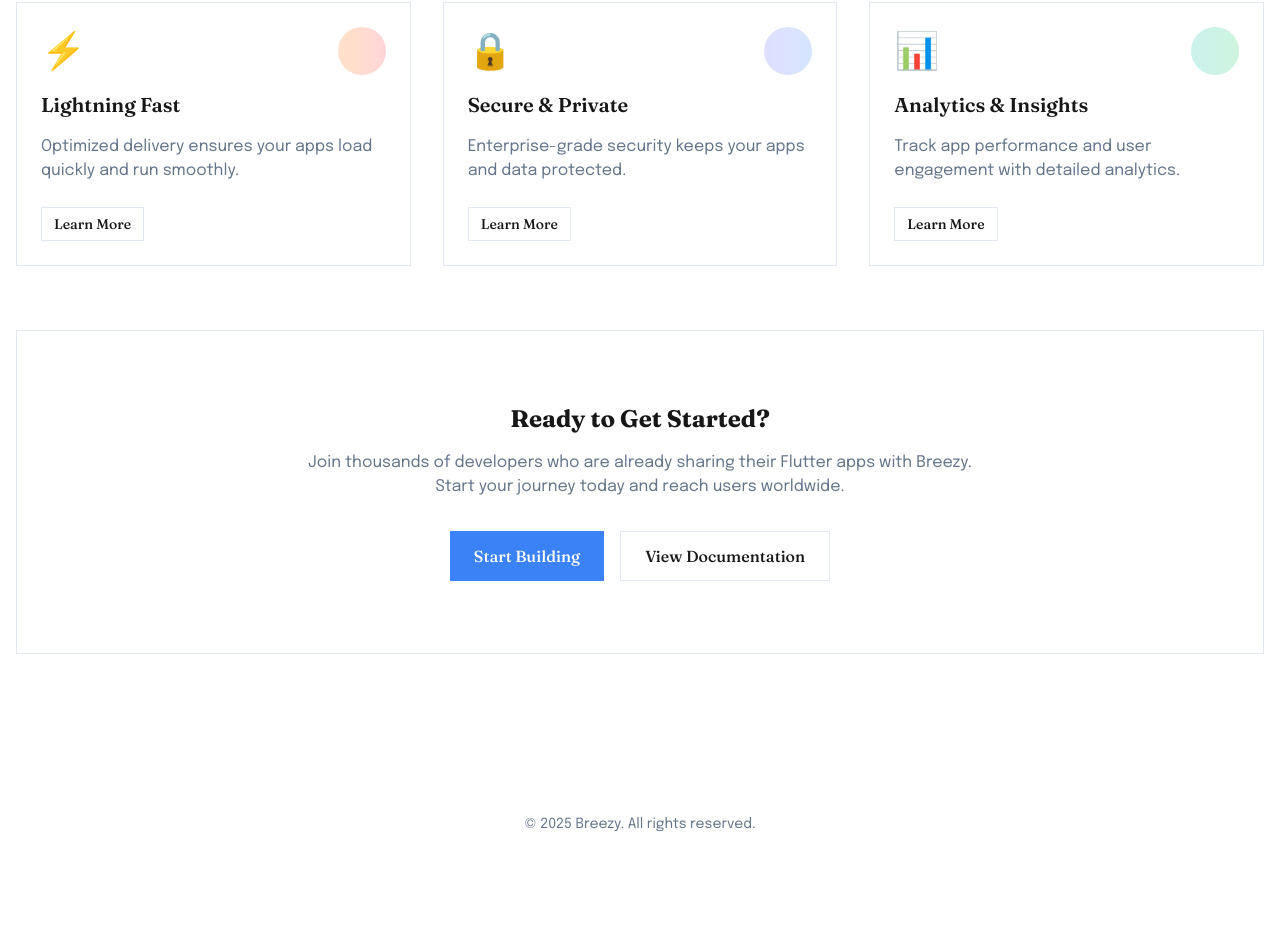
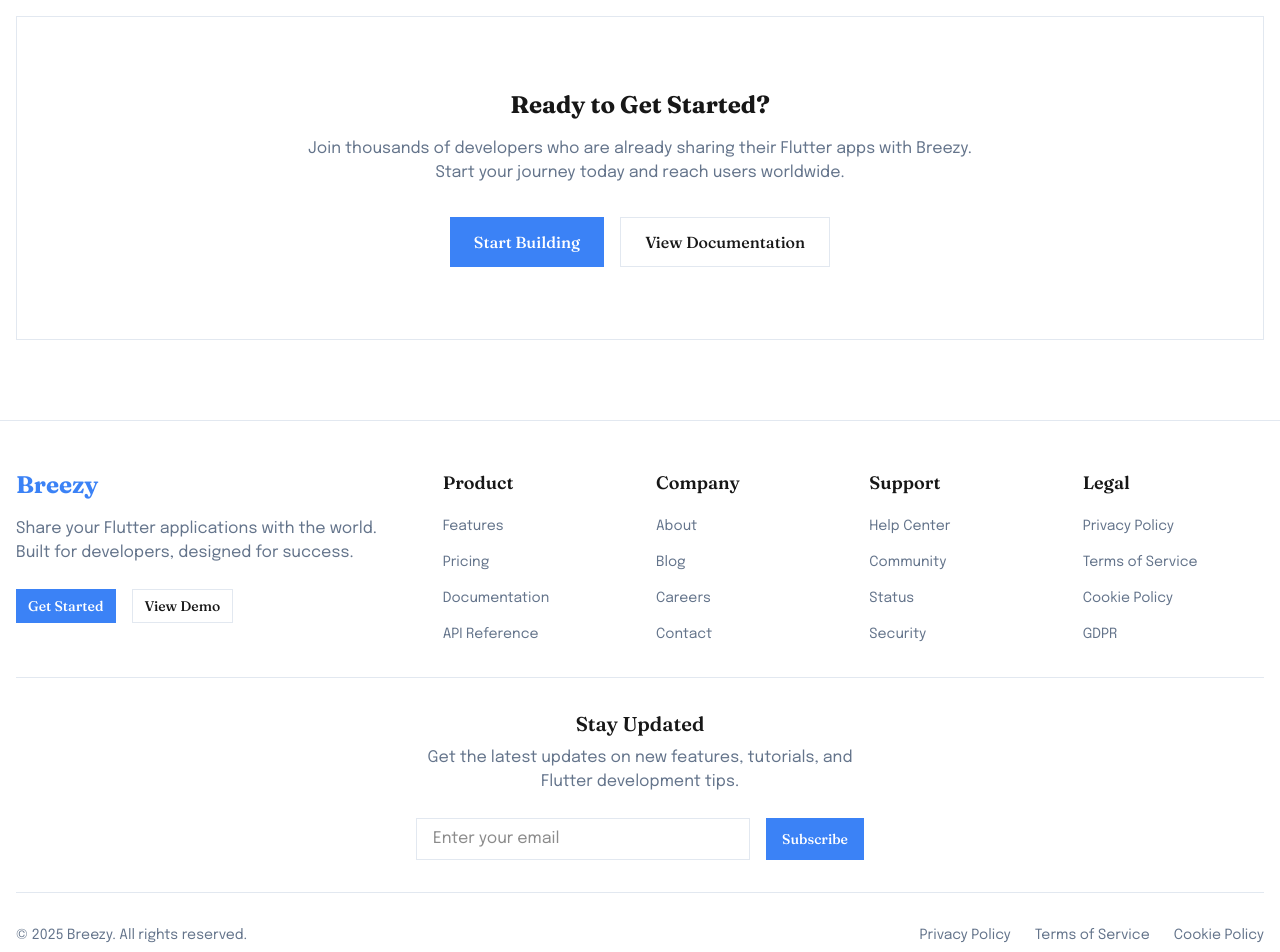
Before and after one commit to Tinalexman/breezy, a Next.js app in the folder frontend/: page / in a window 1280 px wide. Shown: the part 1350-2302 px from the top of the page. Before the commit the page ends 2216 px from the top, so only its background shows below. Built offline with nearby package versions, Linux system fonts and the light colour scheme.

Commit message:
Completed the homepage

```diff
--- a/frontend/src/components/home/Features.tsx
+++ b/frontend/src/components/home/Features.tsx
@@ -7,45 +7,24 @@ import { Button } from "@/components/ui/Button";
 const features = [
   {
     icon: "🚀",
-    title: "Easy Deployment",
+    title: "Easy Deployment & Global Sharing",
     description:
-      "Deploy your Flutter apps with just a few clicks. No complex setup required.",
+      "Deploy your Flutter apps with just a few clicks and share them with users worldwide. No complex setup required, instant access across all devices.",
     color: "from-blue-500 to-cyan-500",
   },
   {
-    icon: "🌐",
-    title: "Global Sharing",
+    icon: "📱",
+    title: "Cross-Platform & Lightning Fast",
     description:
-      "Share your apps with users worldwide. Instant access across all devices.",
-    color: "from-green-500 to-emerald-500",
-  },
-  {
-    icon: "📱",
-    title: "Cross-Platform",
-    description:
-      "Your Flutter apps work seamlessly on iOS, Android, and web platforms.",
+      "Your Flutter apps work seamlessly on iOS, Android, and web platforms with optimized delivery ensuring quick loading and smooth performance.",
     color: "from-purple-500 to-pink-500",
   },
   {
-    icon: "⚡",
-    title: "Lightning Fast",
+    icon: "🔒",
+    title: "Secure & Analytics-Driven",
     description:
-      "Optimized delivery ensures your apps load quickly and run smoothly.",
-    color: "from-orange-500 to-red-500",
-  },
-  {
-    icon: "🔒",
-    title: "Secure & Private",
-    description:
-      "Enterprise-grade security keeps your apps and data protected.",
+      "Enterprise-grade security keeps your apps and data protected while detailed analytics help you track performance and user engagement.",
     color: "from-indigo-500 to-blue-500",
-  },
-  {
-    icon: "📊",
-    title: "Analytics & Insights",
-    description:
-      "Track app performance and user engagement with detailed analytics.",
-    color: "from-teal-500 to-green-500",
   },
 ];
 
@@ -71,7 +50,7 @@ const Features = () => {
         </motion.div>
 
         {/* Features Grid */}
-        <div className="grid grid-cols-1 md:grid-cols-2 lg:grid-cols-3 gap-8">
+        <div className="grid grid-cols-1 md:grid-cols-3 gap-8">
           {features.map((feature, index) => (
             <motion.div
               key={index}
@@ -82,21 +61,13 @@ const Features = () => {
             >
               <Card hover className="h-full">
                 <CardHeader>
-                  <div className="flex items-center justify-between mb-4">
-                    <div className="text-4xl">{feature.icon}</div>
-                    <div
-                      className={`w-12 h-12 rounded-full bg-gradient-to-r ${feature.color} opacity-20`}
-                    ></div>
-                  </div>
+                  <div className="text-4xl my-2">{feature.icon}</div>
                   <h3 className="text-xl font-semibold text-theme-foreground font-[family-name:var(--font-fraunces)]">
                     {feature.title}
                   </h3>
                 </CardHeader>
                 <CardContent>
-                  <p className="text-theme-muted mb-6">{feature.description}</p>
-                  <Button variant="outline" size="sm">
-                    Learn More
-                  </Button>
+                  <p className="text-theme-muted">{feature.description}</p>
                 </CardContent>
               </Card>
             </motion.div>
--- a/frontend/src/components/home/Home.tsx
+++ b/frontend/src/components/home/Home.tsx
@@ -7,15 +7,14 @@ import Features from "@/components/home/Features";
 
 const Home = () => {
   return (
-    <div className="min-h-screen bg-theme-background text-theme-foreground">
-      <div className="relative w-full h-full">
+    <div className="min-h-screen bg-theme-background text-theme-foreground overflow-x-hidden relative">
+      <div className="fixed top-0 left-0 w-full z-100">
         <Header />
-        <main className="mx-auto">
-          <Hero />
-          <Features />
-        </main>
       </div>
-
+      <main className="mx-auto">
+        <Hero />
+        <Features />
+      </main>
       <Footer />
     </div>
   );
--- a/frontend/src/components/reusable/Footer.tsx
+++ b/frontend/src/components/reusable/Footer.tsx
@@ -1,14 +1,171 @@
 import React from "react";
+import { motion } from "framer-motion";
+import { Button } from "@/components/ui/Button";
 
 const Footer = () => {
+  const currentYear = new Date().getFullYear();
+
+  const footerSections = [
+    {
+      title: "Product",
+      links: [
+        { name: "Features", href: "#" },
+        { name: "Pricing", href: "#" },
+        { name: "Documentation", href: "#" },
+        { name: "API Reference", href: "#" },
+      ],
+    },
+    {
+      title: "Company",
+      links: [
+        { name: "About", href: "#" },
+        { name: "Blog", href: "#" },
+        { name: "Careers", href: "#" },
+        { name: "Contact", href: "#" },
+      ],
+    },
+    {
+      title: "Support",
+      links: [
+        { name: "Help Center", href: "#" },
+        { name: "Community", href: "#" },
+        { name: "Status", href: "#" },
+        { name: "Security", href: "#" },
+      ],
+    },
+    {
+      title: "Legal",
+      links: [
+        { name: "Privacy Policy", href: "#" },
+        { name: "Terms of Service", href: "#" },
+        { name: "Cookie Policy", href: "#" },
+        { name: "GDPR", href: "#" },
+      ],
+    },
+  ];
+
   return (
-    <footer className="mt-12">
-      <div className="container mx-auto px-4 py-8">
-        <div className="text-center text-theme-muted">
-          <p className="text-sm font-[family-name:var(--font-epilogue)]">
-            &copy; {new Date().getFullYear()} Breezy. All rights reserved.
-          </p>
+    <footer className="border-t border-theme-border bg-theme-background">
+      <div className="container mx-auto px-4 py-12">
+        {/* Main Footer Content */}
+        <div className="grid grid-cols-1 md:grid-cols-2 lg:grid-cols-6 gap-8 mb-8">
+          {/* Brand Section */}
+          <div className="lg:col-span-2">
+            <motion.div
+              initial={{ opacity: 0, y: 20 }}
+              whileInView={{ opacity: 1, y: 0 }}
+              transition={{ duration: 0.6 }}
+              viewport={{ once: true }}
+            >
+              <h3 className="text-2xl font-bold text-theme-primary mb-4 font-[family-name:var(--font-fraunces)]">
+                Breezy
+              </h3>
+              <p className="text-theme-muted mb-6 max-w-md font-[family-name:var(--font-epilogue)]">
+                Share your Flutter applications with the world. Built for
+                developers, designed for success.
+              </p>
+              <div className="flex gap-4">
+                <Button variant="primary" size="sm">
+                  Get Started
+                </Button>
+                <Button variant="outline" size="sm">
+                  View Demo
+                </Button>
+              </div>
+            </motion.div>
+          </div>
+
+          {/* Footer Links */}
+          {footerSections.map((section, index) => (
+            <motion.div
+              key={section.title}
+              initial={{ opacity: 0, y: 20 }}
+              whileInView={{ opacity: 1, y: 0 }}
+              transition={{ duration: 0.6, delay: index * 0.1 }}
+              viewport={{ once: true }}
+            >
+              <h4 className="text-lg font-semibold text-theme-foreground mb-4 font-[family-name:var(--font-fraunces)]">
+                {section.title}
+              </h4>
+              <ul className="space-y-3">
+                {section.links.map((link) => (
+                  <li key={link.name}>
+                    <a
+                      href={link.href}
+                      className="text-theme-muted hover:text-theme-foreground transition-colors duration-200 text-sm font-[family-name:var(--font-epilogue)]"
+                    >
+                      {link.name}
+                    </a>
+                  </li>
+                ))}
+              </ul>
+            </motion.div>
+          ))}
         </div>
+
+        {/* Newsletter Section */}
+        <motion.div
+          initial={{ opacity: 0, y: 20 }}
+          whileInView={{ opacity: 1, y: 0 }}
+          transition={{ duration: 0.6, delay: 0.4 }}
+          viewport={{ once: true }}
+          className="border-t border-theme-border pt-8 mb-8"
+        >
+          <div className="text-center">
+            <h4 className="text-xl font-semibold text-theme-foreground mb-2 font-[family-name:var(--font-fraunces)]">
+              Stay Updated
+            </h4>
+            <p className="text-theme-muted mb-6 max-w-md mx-auto font-[family-name:var(--font-epilogue)]">
+              Get the latest updates on new features, tutorials, and Flutter
+              development tips.
+            </p>
+            <div className="flex flex-col sm:flex-row gap-4 justify-center max-w-md mx-auto">
+              <input
+                type="email"
+                placeholder="Enter your email"
+                className="flex-1 px-4 py-2 border border-theme-border bg-theme-background text-theme-foreground placeholder-theme-muted focus:outline-none focus:border-theme-primary transition-colors duration-200 font-[family-name:var(--font-epilogue)]"
+              />
+              <Button variant="primary" size="md">
+                Subscribe
+              </Button>
+            </div>
+          </div>
+        </motion.div>
+
+        {/* Bottom Footer */}
+        <motion.div
+          initial={{ opacity: 0, y: 20 }}
+          whileInView={{ opacity: 1, y: 0 }}
+          transition={{ duration: 0.6, delay: 0.5 }}
+          viewport={{ once: true }}
+          className="border-t border-theme-border pt-8"
+        >
+          <div className="flex flex-col md:flex-row justify-between items-center gap-4">
+            <div className="text-theme-muted text-sm font-[family-name:var(--font-epilogue)]">
+              &copy; {currentYear} Breezy. All rights reserved.
+            </div>
+            <div className="flex gap-6">
+              <a
+                href="#"
+                className="text-theme-muted hover:text-theme-foreground transition-colors duration-200 text-sm font-[family-name:var(--font-epilogue)]"
+              >
+                Privacy Policy
+              </a>
+              <a
+                href="#"
+                className="text-theme-muted hover:text-theme-foreground transition-colors duration-200 text-sm font-[family-name:var(--font-epilogue)]"
+              >
+                Terms of Service
+              </a>
+              <a
+                href="#"
+                className="text-theme-muted hover:text-theme-foreground transition-colors duration-200 text-sm font-[family-name:var(--font-epilogue)]"
+              >
+                Cookie Policy
+              </a>
+            </div>
+          </div>
+        </motion.div>
       </div>
     </footer>
   );
```
